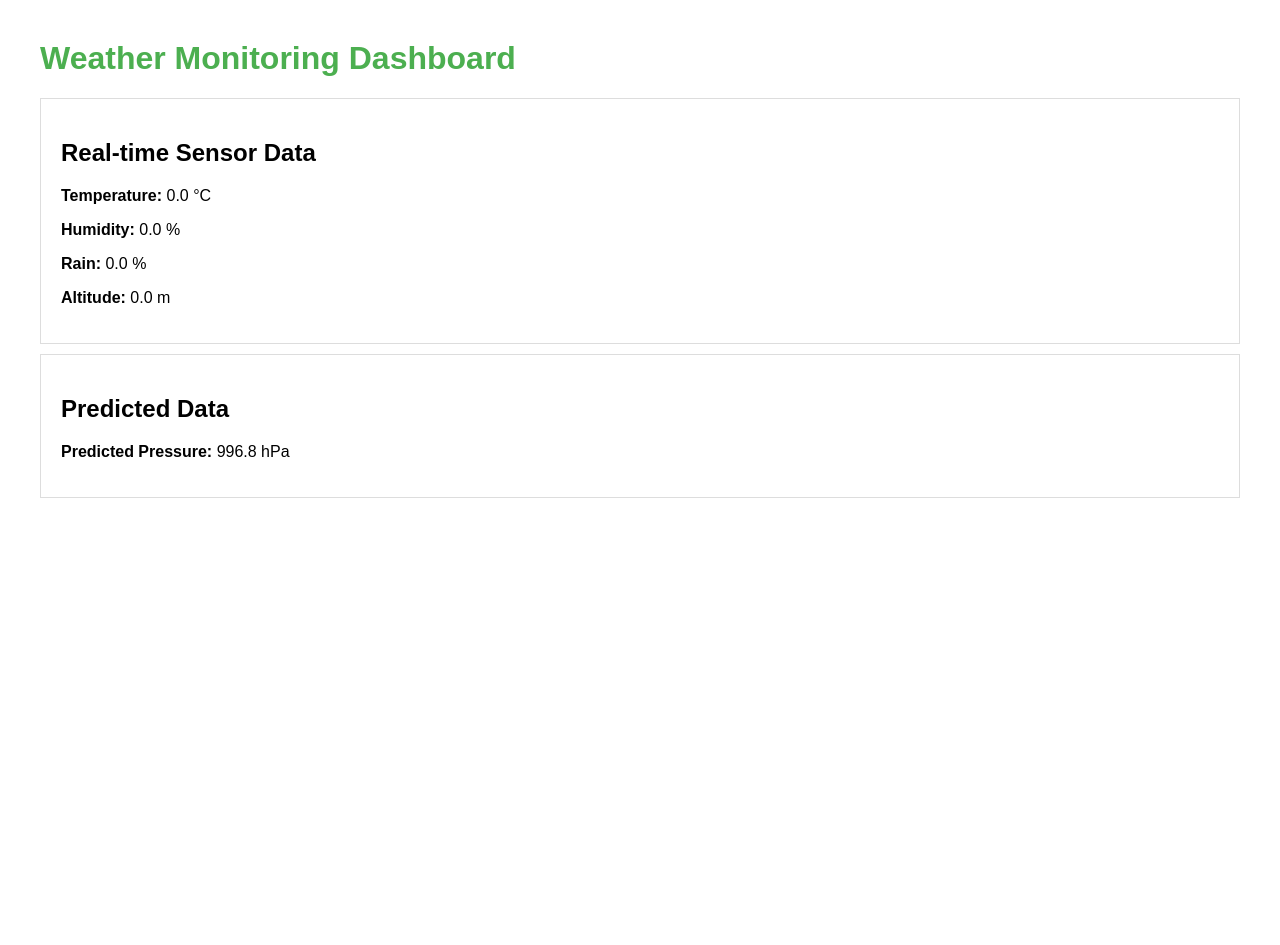
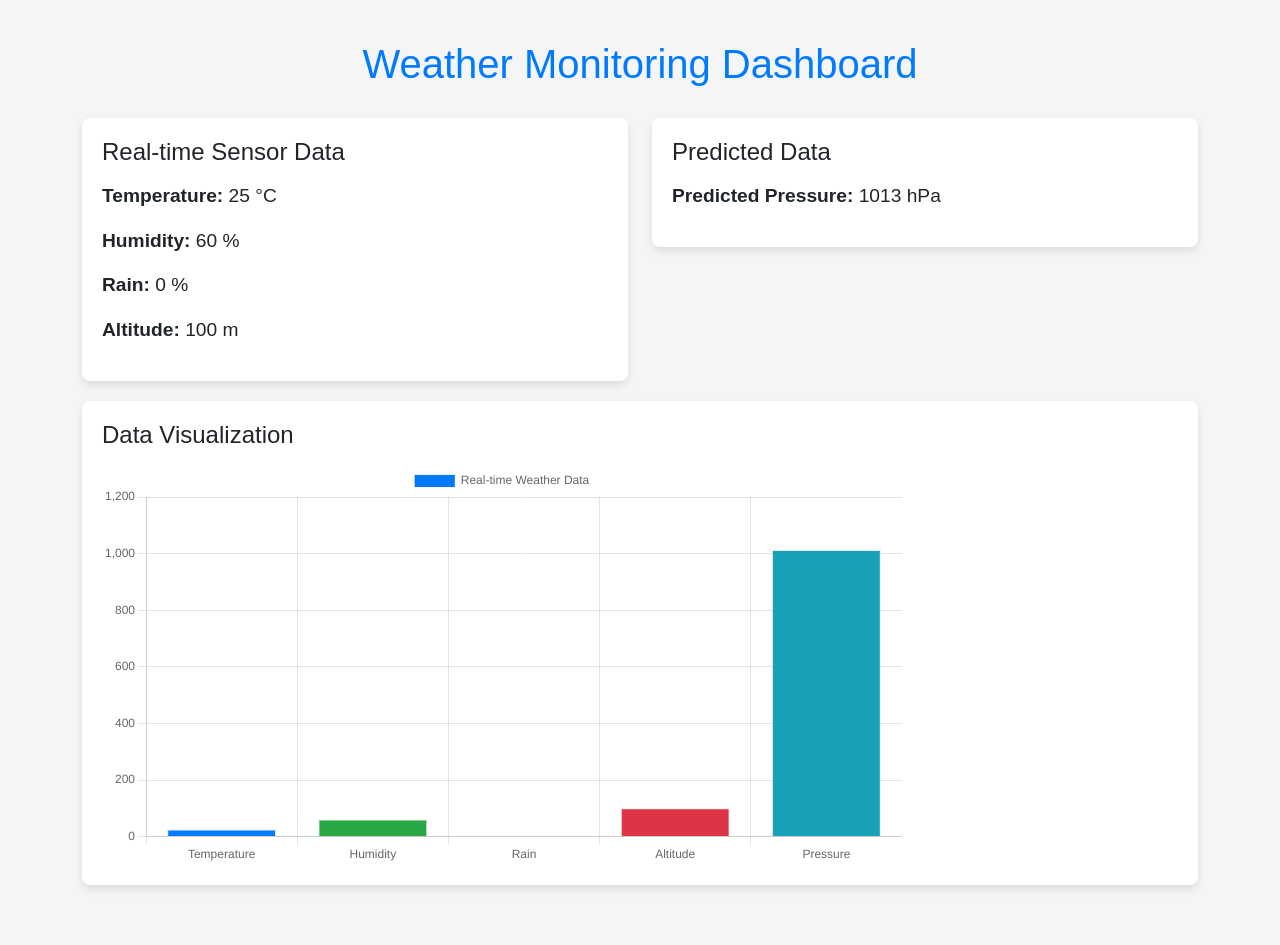
Before and after one commit to shashwatpandey29/Weather-Prediction, a Flask app: page / in a window 1280 px wide. Before the commit the page ends 498 px from the top, so only its background shows below. Run offline with Flask 2, Linux system fonts and the light colour scheme; data that the repository does not hold is empty.

Commit message:
Made changes to the website

```diff
--- a/templates/dashboard.html
+++ b/templates/dashboard.html
@@ -4,33 +4,136 @@
     <meta charset="UTF-8">
     <meta name="viewport" content="width=device-width, initial-scale=1.0">
     <title>Weather Monitoring Dashboard</title>
+    <!-- Bootstrap CSS for responsive design -->
+    <link href="https://cdn.jsdelivr.net/npm/bootstrap@5.3.0-alpha1/dist/css/bootstrap.min.css" rel="stylesheet">
+    <!-- Chart.js library for graphs -->
+    <script src="https://cdn.jsdelivr.net/npm/chart.js"></script>
     <style>
         body {
             font-family: Arial, sans-serif;
-            margin: 40px;
+            background-color: #f5f5f5;
+            padding: 40px;
         }
         h1 {
-            color: #4CAF50;
+            color: #007BFF;
+            text-align: center;
+            margin-bottom: 30px;
         }
         .data-box {
-            border: 1px solid #ddd;
+            background-color: white;
+            border-radius: 8px;
+            box-shadow: 0 4px 8px rgba(0, 0, 0, 0.1);
             padding: 20px;
-            margin: 10px 0;
+            margin-bottom: 20px;
+        }
+        .data-box h2 {
+            font-size: 1.5rem;
+            margin-bottom: 15px;
+        }
+        .data-box p {
+            font-size: 1.2rem;
+        }
+        .chart-container {
+            width: 100%;
+            height: 400px;
         }
     </style>
 </head>
 <body>
     <h1>Weather Monitoring Dashboard</h1>
-    <div class="data-box">
-        <h2>Real-time Sensor Data</h2>
-        <p><strong>Temperature:</strong> {{ temperature }} °C</p>
-        <p><strong>Humidity:</strong> {{ humidity }} %</p>
-        <p><strong>Rain:</strong> {{ rain }} %</p>
-        <p><strong>Altitude:</strong> {{ altitude }} m</p>
+
+    <div class="container">
+        <div class="row">
+            <div class="col-md-6">
+                <div class="data-box">
+                    <h2>Real-time Sensor Data</h2>
+                    <p><strong>Temperature:</strong> <span id="temperature">25</span> °C</p>
+                    <p><strong>Humidity:</strong> <span id="humidity">60</span> %</p>
+                    <p><strong>Rain:</strong> <span id="rain">0</span> %</p>
+                    <p><strong>Altitude:</strong> <span id="altitude">100</span> m</p>
+                </div>
+            </div>
+            <div class="col-md-6">
+                <div class="data-box">
+                    <h2>Predicted Data</h2>
+                    <p><strong>Predicted Pressure:</strong> <span id="predicted_pressure">1013</span> hPa</p>
+                </div>
+            </div>
+        </div>
+
+        <div class="data-box">
+            <h2>Data Visualization</h2>
+            <div class="chart-container">
+                <canvas id="weatherChart"></canvas>
+            </div>
+        </div>
     </div>
-    <div class="data-box">
-        <h2>Predicted Data</h2>
-        <p><strong>Predicted Pressure:</strong> {{ predicted_pressure }} hPa</p>
-    </div>
+
+    <!-- Bootstrap JS -->
+    <script src="https://cdn.jsdelivr.net/npm/bootstrap@5.3.0-alpha1/dist/js/bootstrap.bundle.min.js"></script>
+
+    <!-- JavaScript to handle data and update the chart -->
+    <script>
+        // Dummy data for real-time updates
+        let temperature = 25;
+        let humidity = 60;
+        let rain = 0;
+        let altitude = 100;
+        let predicted_pressure = 1013;
+
+        // Function to update the values in the DOM
+        function updateWeatherData() {
+            document.getElementById("temperature").textContent = temperature;
+            document.getElementById("humidity").textContent = humidity;
+            document.getElementById("rain").textContent = rain;
+            document.getElementById("altitude").textContent = altitude;
+            document.getElementById("predicted_pressure").textContent = predicted_pressure;
+
+            // Update the chart data
+            weatherChart.data.datasets[0].data = [temperature, humidity, rain, altitude, predicted_pressure];
+            weatherChart.update();
+        }
+
+        // Simulate real-time updates (you can replace this with actual sensor data)
+        setInterval(() => {
+            temperature += Math.random() * 2 - 1;
+            humidity += Math.random() * 2 - 1;
+            rain += Math.random() * 2 - 1;
+            altitude += Math.random() * 2 - 1;
+            predicted_pressure += Math.random() * 2 - 1;
+            updateWeatherData();
+        }, 3000);
+
+        // Chart.js for data visualization
+        const ctx = document.getElementById('weatherChart').getContext('2d');
+        const weatherChart = new Chart(ctx, {
+            type: 'bar',
+            data: {
+                labels: ['Temperature', 'Humidity', 'Rain', 'Altitude', 'Pressure'],
+                datasets: [{
+                    label: 'Real-time Weather Data',
+                    data: [temperature, humidity, rain, altitude, predicted_pressure],
+                    backgroundColor: ['#007BFF', '#28A745', '#FFC107', '#DC3545', '#17A2B8'],
+                    borderWidth: 1
+                }]
+            },
+            options: {
+                scales: {
+                    y: {
+                        beginAtZero: true
+                    }
+                },
+                responsive: true,
+                plugins: {
+                    legend: {
+                        position: 'top',
+                    },
+                    tooltip: {
+                        enabled: true,
+                    }
+                }
+            }
+        });
+    </script>
 </body>
 </html>
```
